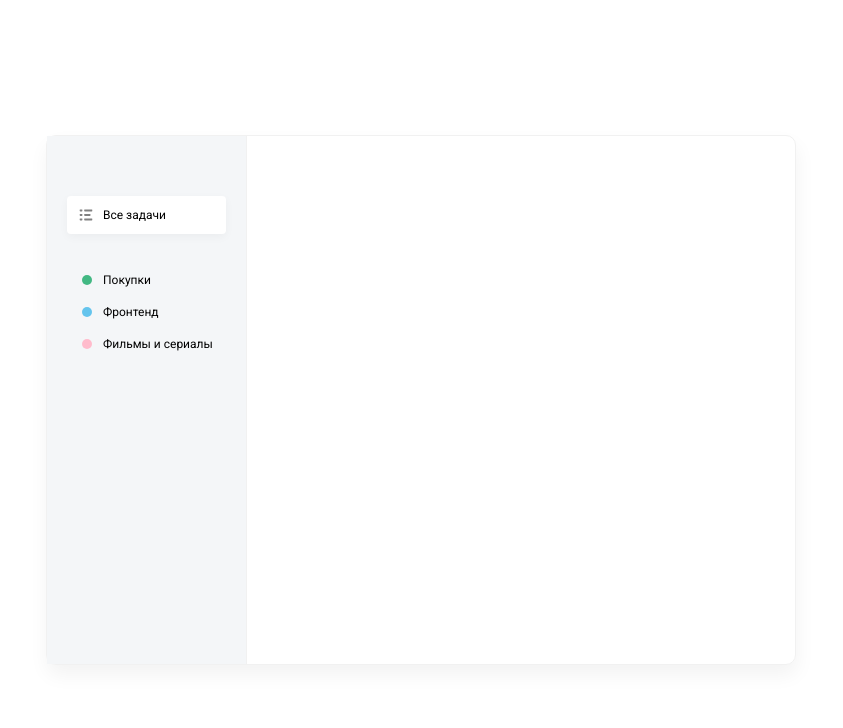
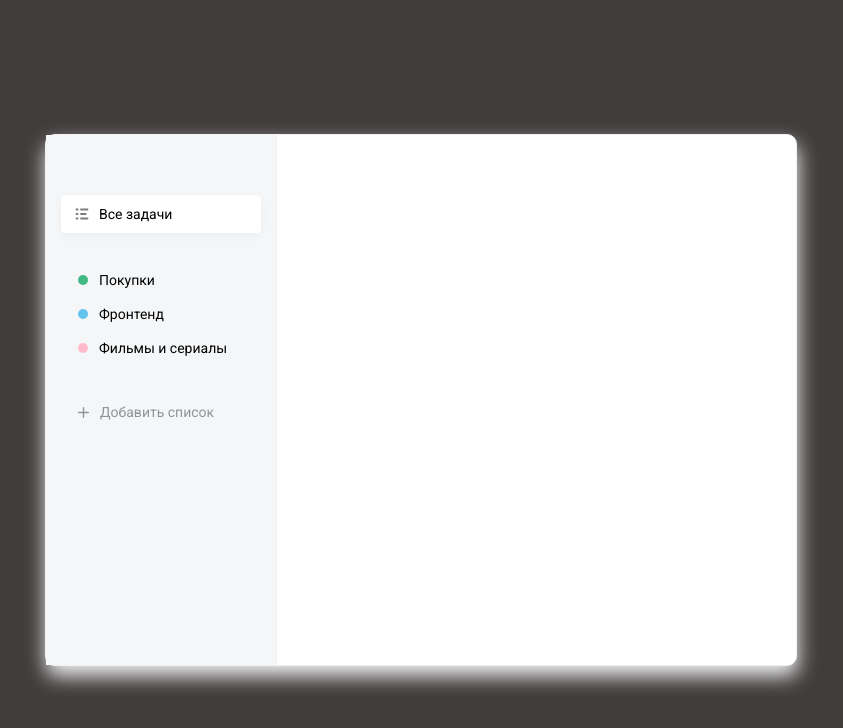
Before and after one commit to LxCtchr/todo-react, a React (Create React App) app: page / in a window 1280 px wide. Shown: the top 728 px of the page, without its empty margins (219-1062 px from the left). Built offline with nearby package versions, Linux system fonts and the light colour scheme.

Commit message:
add new components + popup window

```diff
--- a/package.json
+++ b/package.json
@@ -6,6 +6,7 @@
     "@testing-library/jest-dom": "^5.16.5",
     "@testing-library/react": "^13.4.0",
     "@testing-library/user-event": "^13.5.0",
+    "classnames": "^2.3.2",
     "node-gyp": "^9.3.1",
     "react": "^18.2.0",
     "react-dom": "^18.2.0",
--- a/src/App.js
+++ b/src/App.js
@@ -1,5 +1,8 @@
 import React from "react";
-import List from "./components/List"
+import List from "./components/List/List";
+import AddList from "./components/AddList/AddList";
+
+import db from "./assets/db.json";
 
 function App() {
   return (
@@ -22,7 +25,7 @@ function App() {
                   />
                 </svg>
               ),
-              name: 'Все задачи',
+              name: "Все задачи",
               active: true,
             },
           ]}
@@ -30,19 +33,21 @@ function App() {
         <List
           items={[
             {
-              color: 'green',
-              name: 'Покупки',
+              color: "green",
+              name: "Покупки",
             },
             {
-              color: 'blue',
-              name: 'Фронтенд',
+              color: "blue",
+              name: "Фронтенд",
             },
             {
-              color: 'pink',
-              name: 'Фильмы и сериалы',
+              color: "pink",
+              name: "Фильмы и сериалы",
             },
           ]}
+          isRemovable
         />
+        <AddList colors={db.colors} />
       </div>
       <div className="todo__tasks"></div>
     </div>
--- a/src/_resetStyle.scss
+++ b/src/_resetStyle.scss
@@ -1,15 +1,75 @@
-*{padding: 0;margin: 0;border: 0;}
-*,*:before,*:after{-moz-box-sizing: border-box;-webkit-box-sizing: border-box;box-sizing: border-box;}
-:focus,:active{outline: none;}
-a{color: inherit;}
-a:focus,a:active{outline: none;}
-nav,footer,header,aside{display: block;}
-html,body{height:100%;width:100%;font-size:100%;line-height:1;font-size:12px;-ms-text-size-adjust:100%;-moz-text-size-adjust:100%;-webkit-text-size-adjust:100%;}
-input,button,textarea{font-family:inherit;}
-input::-ms-clear{display: none;}
-button{cursor: pointer;background: inherit;}
-button::-moz-focus-inner{padding:0;border:0;}
-a,a:visited,a:hover,a:active{text-decoration: none;}
-ul li{list-style: none;}
-img{vertical-align: top;}
-h1,h2,h3,h4,h5,h6{font-size:inherit;font-weight: inherit;}
+// *,*:before,*:after{-moz-box-sizing: border-box;-webkit-box-sizing: border-box;box-sizing: border-box;}
+* {
+  margin: 0;
+  padding: 0;
+  list-style: none;
+  outline: none;
+  font-family: 'Roboto', -apple-system, system-ui, sans-serif;
+  -webkit-font-smoothing: antialiased;
+  -moz-osx-font-smoothing: grayscale;
+}
+:focus,
+:active {
+  outline: none;
+}
+a {
+  color: inherit;
+}
+a:focus,
+a:active {
+  outline: none;
+}
+nav,
+footer,
+header,
+aside {
+  display: block;
+}
+html,
+body {
+  height: 100%;
+  width: 100%;
+  font-size: 100%;
+  line-height: 1;
+  font-size: 14px;
+  -ms-text-size-adjust: 100%;
+  -moz-text-size-adjust: 100%;
+  -webkit-text-size-adjust: 100%;
+}
+input,
+button,
+textarea {
+  font-family: inherit;
+}
+input::-ms-clear {
+  display: none;
+}
+button {
+  cursor: pointer;
+  background: inherit;
+}
+button::-moz-focus-inner {
+  padding: 0;
+  border: 0;
+}
+a,
+a:visited,
+a:hover,
+a:active {
+  text-decoration: none;
+}
+ul li {
+  list-style: none;
+}
+img {
+  vertical-align: top;
+}
+h1,
+h2,
+h3,
+h4,
+h5,
+h6 {
+  font-size: inherit;
+  font-weight: inherit;
+}
--- /dev/null
+++ b/src/assets/db.json
@@ -0,0 +1,173 @@
+{
+  "lists": [
+    {
+      "id": 1,
+      "name": "Продажи",
+      "colorId": 5
+    },
+    {
+      "id": 2,
+      "name": "Фронтенд",
+      "colorId": 4
+    },
+    {
+      "id": 3,
+      "name": "Фильмы и сериалы",
+      "colorId": 3
+    },
+    {
+      "id": 4,
+      "name": "Книги",
+      "colorId": 2
+    },
+    {
+      "id": 5,
+      "name": "Личное",
+      "colorId": 1
+    },
+    {
+      "name": "Спорт",
+      "colorId": 3,
+      "id": 6
+    },
+    {
+      "name": "Курс по ReactJS ToDo",
+      "colorId": 7,
+      "id": 7
+    }
+  ],
+  "tasks": [
+    {
+      "id": 1,
+      "listId": 2,
+      "text": "Изучить JavaScript",
+      "completed": true
+    },
+    {
+      "id": 2,
+      "listId": 2,
+      "text": "Изучить паттерны проектирования",
+      "completed": false
+    },
+    {
+      "id": 3,
+      "listId": 2,
+      "text": "ReactJS Hooks (useState, useReducer, useEffect и т.д.)",
+      "completed": true
+    },
+    {
+      "id": 4,
+      "listId": 2,
+      "text": "Redux (redux-observable, redux-saga)",
+      "completed": false
+    },
+    {
+      "listId": 2,
+      "text": "123",
+      "completed": true,
+      "id": 5
+    },
+    {
+      "listId": 1,
+      "text": "test",
+      "completed": false,
+      "id": 6
+    },
+    {
+      "listId": 1,
+      "text": "qweqwe",
+      "completed": false,
+      "id": 7
+    },
+    {
+      "listId": 1,
+      "text": "qweqwe",
+      "completed": true,
+      "id": 8
+    },
+    {
+      "listId": 1,
+      "text": "123",
+      "completed": false,
+      "id": 9
+    },
+    {
+      "listId": 4,
+      "text": "Купить 1984!",
+      "completed": true,
+      "id": 10
+    },
+    {
+      "listId": 2,
+      "text": "222",
+      "completed": true,
+      "id": 12
+    },
+    {
+      "listId": 7,
+      "text": "Сделали сайдбар",
+      "completed": true,
+      "id": 15
+    },
+    {
+      "listId": 7,
+      "text": "Сделали список задач",
+      "completed": true,
+      "id": 16
+    },
+    {
+      "listId": 7,
+      "text": "Сделали удаление и редактирование задач и списков",
+      "completed": true,
+      "id": 17
+    },
+    {
+      "listId": 8,
+      "text": "tttt",
+      "completed": false,
+      "id": 18
+    }
+  ],
+  "colors": [
+    {
+      "id": 1,
+      "hex": "#C9D1D3",
+      "name": "grey"
+    },
+    {
+      "id": 2,
+      "hex": "#42B883",
+      "name": "green"
+    },
+    {
+      "id": 3,
+      "hex": "#64C4ED",
+      "name": "blue"
+    },
+    {
+      "id": 4,
+      "hex": "#FFBBCC",
+      "name": "pink"
+    },
+    {
+      "id": 5,
+      "hex": "#B6E6BD",
+      "name": "lime"
+    },
+    {
+      "id": 6,
+      "hex": "#C355F5",
+      "name": "purple"
+    },
+    {
+      "id": 7,
+      "hex": "#110133",
+      "name": "black"
+    },
+    {
+      "id": 8,
+      "hex": "#FF6464",
+      "name": "red"
+    }
+  ]
+}
--- /dev/null
+++ b/src/components/AddList/AddList.jsx
@@ -0,0 +1,76 @@
+import React, { useState } from "react";
+import List from "../List/List";
+import Icon from "../Icon/Icon";
+
+import closeSvg from "../../assets/icons/close.svg";
+
+import "./AddList.scss";
+
+function AddList({ colors }) {
+  const [visiblePopup, setVisiblePopup] = useState(false);
+  const [selectedColor, selectColor] = useState(colors[0].id);
+
+  return (
+    <section className="add-list">
+      <List
+        onClick={() => {
+          setVisiblePopup(!visiblePopup);
+        }}
+        items={[
+          {
+            className: "list__add-button",
+            icon: (
+              <svg
+                width="11"
+                height="11"
+                viewBox="0 0 16 16"
+                fill="none"
+                xmlns="http://www.w3.org/2000/svg"
+              >
+                <path
+                  d="M8 1V15"
+                  stroke="black"
+                  strokeWidth="2"
+                  strokeLinecap="round"
+                  strokeLinejoin="round"
+                />
+                <path
+                  d="M1 8H15"
+                  stroke="black"
+                  strokeWidth="2"
+                  strokeLinecap="round"
+                  strokeLinejoin="round"
+                />
+              </svg>
+            ),
+            name: "Добавить список",
+          },
+        ]}
+      />
+      {visiblePopup && (
+        <div className="add-list__popup">
+          <img
+            onClick={() => setVisiblePopup(false)}
+            src={closeSvg}
+            alt="Close button"
+            className="add-list__popup-close-btn"
+          />
+          <input className="field" type="text" placeholder="Название списка" />
+          <div className="add-list__popup-colors">
+            {colors.map((color) => (
+              <Icon
+                onClick={() => selectColor(color.id)}
+                key={color.id}
+                color={color.name}
+                className={selectedColor === color.id && "active"}
+              />
+            ))}
+          </div>
+          <button className="button">Добавить</button>
+        </div>
+      )}
+    </section>
+  );
+}
+
+export default AddList;
--- /dev/null
+++ b/src/components/AddList/AddList.scss
@@ -0,0 +1,37 @@
+.add-list {
+  &__popup {
+    background: #ffffff;
+    box-shadow: 0px 6px 10px rgba(0, 0, 0, 0.05);
+    border-radius: 10px;
+    width: 240px;
+    height: 150px;
+    padding: 18px;
+    box-sizing: border-box;
+    position: relative;
+    top: -25px;
+    left: 10px;
+    &-close-btn {
+      position: absolute;
+      right: -8px;
+      top: -8px;
+      cursor: pointer;
+    }
+    &-colors {
+      display: flex;
+      justify-content: space-between;
+      .icon {
+        width: 17px;
+        height: 17px;
+        margin-bottom: 12px;
+        cursor: pointer;
+        border: 2px solid transparent;
+        &.active {
+          border: 2px solid rgb(100, 96, 96);
+        }
+      }
+    }
+  }
+  .button {
+    width: 100%;
+  }
+}
--- /dev/null
+++ b/src/components/Icon/Icon.jsx
@@ -0,0 +1,15 @@
+import React from "react";
+import classNames from "classnames";
+
+import "./Icon.scss";
+
+function Icon({ color, onClick, className }) {
+  return (
+    <i
+      onClick={onClick}
+      className={classNames("icon", { [`icon--${color}`]: color }, className)}
+    ></i>
+  );
+}
+
+export default Icon;
--- /dev/null
+++ b/src/components/Icon/Icon.scss
@@ -0,0 +1,30 @@
+.icon {
+  display: inline-block;
+  width: 10px;
+  height: 10px;
+  border-radius: 30px;
+  &--green {
+    background: #42b883;
+  }
+  &--blue {
+    background: #64c4ed;
+  }
+  &--pink {
+    background: #ffbbcc;
+  }
+  &--grey {
+    background-color: #c9d1d3;
+  }
+  &--lime {
+    background-color: #b6e6bd;
+  }
+  &--purple {
+    background-color: #c355f5;
+  }
+  &--black {
+    background-color: #08001a;
+  }
+  &--red {
+    background-color: #ff6464;
+  }
+}
--- /dev/null
+++ b/src/components/List/List.jsx
@@ -0,0 +1,23 @@
+import React from "react";
+import classNames from "classnames";
+import Icon from "../Icon/Icon";
+
+import "./List.scss";
+
+function List({ items, onClick }) {
+  return (
+    <ul onClick={onClick} className="list">
+      {items.map((item, index) => (
+        <li
+          key={index}
+          className={classNames(item.className, { active: item.active })}
+        >
+          <i>{item.icon ? item.icon : <Icon color={item.color} />}</i>
+          <span>{item.name}</span>
+        </li>
+      ))}
+    </ul>
+  );
+}
+
+export default List;
--- a/src/components/List/List.scss
+++ b/src/components/List/List.scss
@@ -1,38 +1,48 @@
 .list {
   margin-bottom: 30px;
+  &__add-button {
+    svg,
+    span {
+      opacity: 0.4;
+    }
+    &:hover {
+      svg,
+      span {
+        opacity: 1;
+      }
+    }
+    i {
+      position: relative;
+      left: 5px;
+    }
+    span {
+      margin-left: 8px;
+    }
+  }
   li {
     display: flex;
     align-items: center;
-    padding: 10px 10px;
     cursor: pointer;
+    padding: 10px 12px;
     &.active {
       box-shadow: 0px 3px 10px rgba(0, 0, 0, 0.04);
       border-radius: 4px;
       background: #ffffff;
     }
+    span {
+      width: 160px;
+    }
+    .icon {
+      position: relative;
+      left: 5px;
+    }
     i {
       display: inline-flex;
       margin-right: 8px;
       svg {
-        & path {
-          fill: grey;
+        path {
+          fill: #7c7c7c;
         }
-      }
-    }
-    .icon {
-      width: 10px;
-      height: 10px;
-      border-radius: 30px;
-      position: relative;
-      left: 5px;
-      &--green {
-        background: #42b883;
-      }
-      &--blue {
-        background: #64C4ED;
-      }
-      &--pink {
-        background: #ffbbcc;
       }
     }
   }
--- a/src/components/List/index.jsx
+++ /dev/null
@@ -1,18 +0,0 @@
-import React from "react";
-
-import './List.scss'
-
-function List({ items }) {
-  return (
-    <ul className="list">
-      {items.map(item => (
-        <li className={item.active ? 'active' : ' '}>
-          <i>{item.icon ? item.icon : <i className={`icon icon--${item.color}`}></i>}</i>
-          <span>{item.name}</span>
-        </li>
-      ))}
-    </ul>
-  );
-}
-
-export default List;
--- a/src/index.scss
+++ b/src/index.scss
@@ -4,6 +4,7 @@ body {
   font-family: 'Roboto', sans-serif;
   -webkit-font-smoothing: antialiased;
   -moz-osx-font-smoothing: grayscale;
+  background-color: #413d3d;
 }
 
 .todo {
@@ -16,11 +17,54 @@ body {
   box-shadow: 1px 10px 20px #f3f3f3;
   border-radius: 10px;
   border: 1px solid #f1f1f1;
+  background-color: #ffffff;
   &__sidebar {
     background-color: #f4f6f8;
     width: 200px;
-    height: 100%;
+    height: calc(100% - 120px);
     border-right: 1px solid #f1f1f1;
-    padding: 60px 20px;
+    padding: 60px 15px;
   }
 }
+
+.field {
+  background: #ffffff;
+  border: 1px solid #efefef;
+  border-radius: 4px;
+  padding: 8px 12px;
+  box-sizing: border-box;
+  width: 100%;
+  margin-bottom: 12px;
+  &:focus {
+    border-color: #717171;
+  }
+}
+
+.button {
+  background: #4dd599;
+  border-radius: 4px;
+  color: #fff;
+  border: 0;
+  padding: 10px 20px;
+  cursor: pointer;
+  font-size: 14px;
+  &:hover {
+    background: darken(#4dd599, 6%);
+  }
+  &:active {
+    background: darken(#4dd599, 10%);
+  }
+  &:disabled {
+    background: #d8d8d8;
+  }
+  &--grey {
+    background: #f4f6f8;
+    color: #444444;
+    &:hover {
+      background: darken(#f4f6f8, 3%);
+    }
+    &:active {
+      background: darken(#f4f6f8, 6%);
+    }
+  }
+}
```
Also changed, not shown: 1 other file (tests, documents, lock files or other folders).
